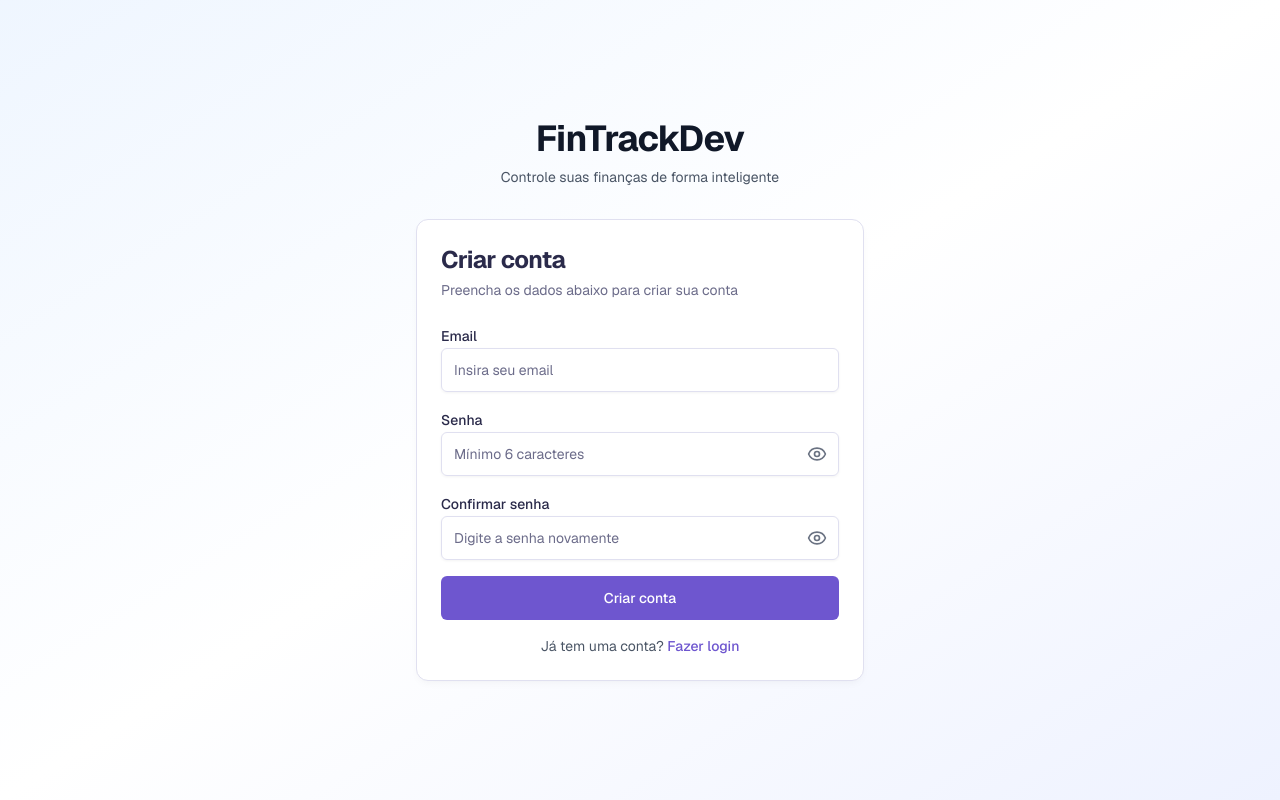
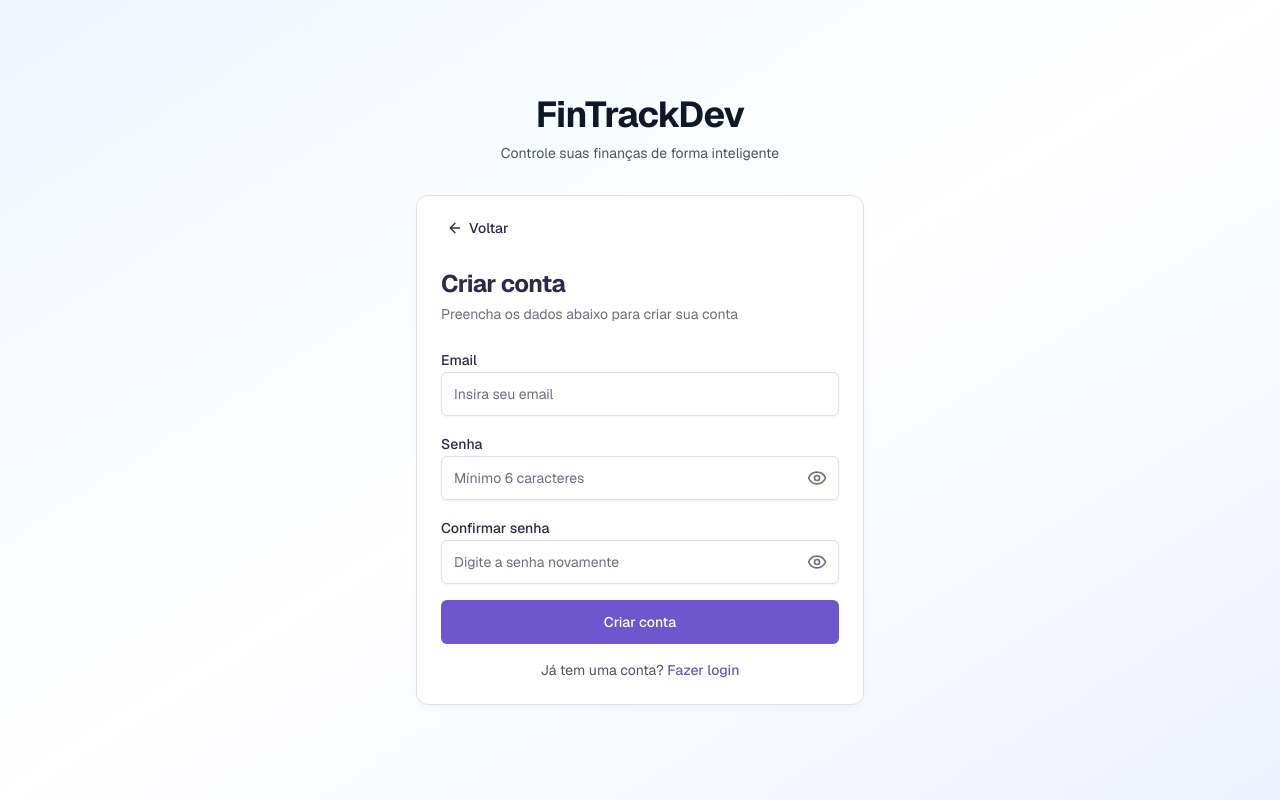
Before and after one commit to Gildaciolopes/dev-financial-system, a Next.js app: page /auth/register in a window 1280 px wide. Built offline with nearby package versions, Linux system fonts and the light colour scheme.

Commit message:
feat: add back navigation button to login and register pages

```diff
--- a/src/app/auth/login/page.tsx
+++ b/src/app/auth/login/page.tsx
@@ -17,6 +17,7 @@ import Link from "next/link";
 import { useRouter } from "next/navigation";
 import { useState } from "react";
 import { AlertCircle, Eye, EyeOff } from "lucide-react";
+import { ArrowLeft } from "lucide-react";
 import { Alert, AlertDescription } from "@/components/ui/alert";
 
 export default function LoginPage() {
@@ -26,6 +27,13 @@ export default function LoginPage() {
   const [error, setError] = useState<string | null>(null);
   const [isLoading, setIsLoading] = useState(false);
   const router = useRouter();
+
+  const handleBack = () => {
+    if (typeof window !== "undefined") {
+      if (window.history.length > 1) router.back();
+      else router.push("/");
+    }
+  };
 
   const handleLogin = async (e: React.FormEvent) => {
     e.preventDefault();
@@ -61,6 +69,17 @@ export default function LoginPage() {
         </div>
 
         <Card className="shadow-lg">
+          <div className="px-6 pt-4">
+            <Button
+              variant="ghost"
+              size="sm"
+              onClick={handleBack}
+              className="-ml-1 hover:cursor-pointer"
+            >
+              <ArrowLeft className="h-4 w-4" />
+              Voltar
+            </Button>
+          </div>
           <CardHeader className="space-y-1">
             <CardTitle className="text-2xl font-bold">Entrar</CardTitle>
             <CardDescription>
--- a/src/app/auth/register/page.tsx
+++ b/src/app/auth/register/page.tsx
@@ -14,9 +14,10 @@ import {
 import { Input } from "@/components/ui/input";
 import { Label } from "@/components/ui/label";
 import Link from "next/link";
-import { useRouter } from "next/navigation";
 import { useState } from "react";
 import { AlertCircle, Eye, EyeOff } from "lucide-react";
+import { useRouter } from "next/navigation";
+import { ArrowLeft } from "lucide-react";
 import { Alert, AlertDescription } from "@/components/ui/alert";
 
 export default function RegisterPage() {
@@ -28,6 +29,13 @@ export default function RegisterPage() {
   const [error, setError] = useState<string | null>(null);
   const [isLoading, setIsLoading] = useState(false);
   const router = useRouter();
+
+  const handleBack = () => {
+    if (typeof window !== "undefined") {
+      if (window.history.length > 1) router.back();
+      else router.push("/");
+    }
+  };
 
   const handleRegister = async (e: React.FormEvent) => {
     e.preventDefault();
@@ -79,6 +87,17 @@ export default function RegisterPage() {
         </div>
 
         <Card className="shadow-lg">
+          <div className="px-6 pt-4">
+            <Button
+              variant="ghost"
+              size="sm"
+              onClick={handleBack}
+              className="-ml-1 hover:cursor-pointer"
+            >
+              <ArrowLeft className="h-4 w-4" />
+              Voltar
+            </Button>
+          </div>
           <CardHeader className="space-y-1">
             <CardTitle className="text-2xl font-bold">Criar conta</CardTitle>
             <CardDescription>
```
